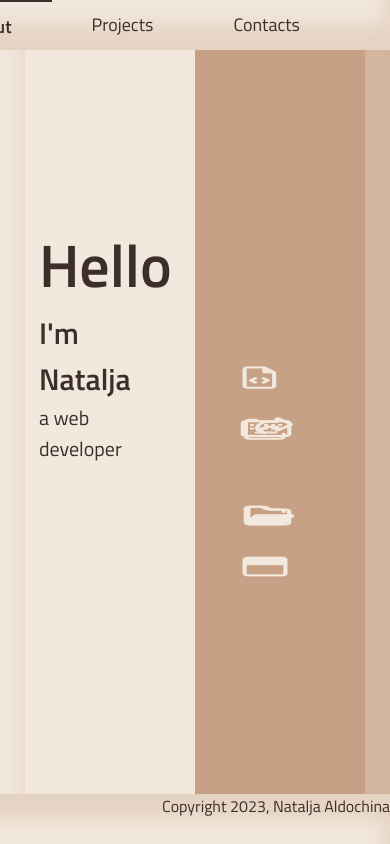
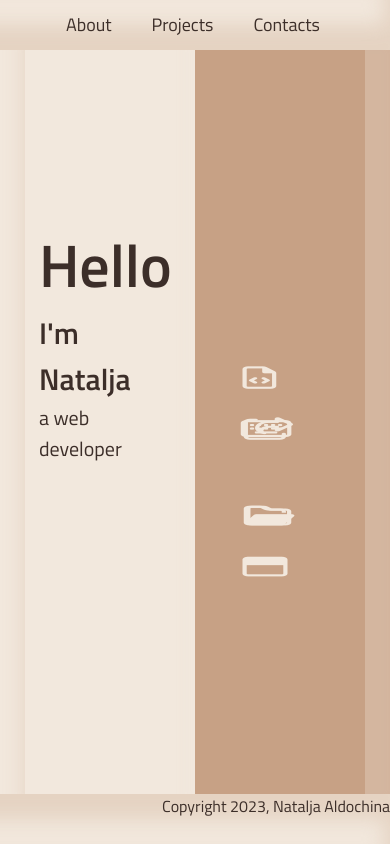
Before and after one commit to natal111/portfolio, a plain HTML site: page index.html in a window 390 px wide. Shown: the top 844 px of the page. Drawn offline with Linux system fonts and the light colour scheme.

Commit message:
Update styles.css

```diff
--- a/styles.css
+++ b/styles.css
@@ -335,4 +335,8 @@ font-size: 6em;
   h2 {
 font-size: 3em;
   }
+ #navbar a,
+  #contacts a {
+    padding: 0 20px;
+  }
 }
```
